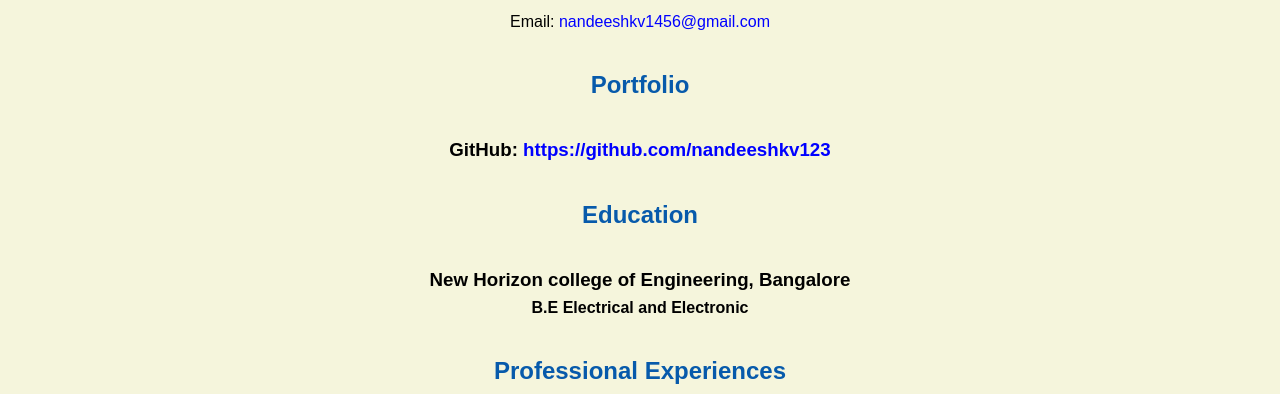
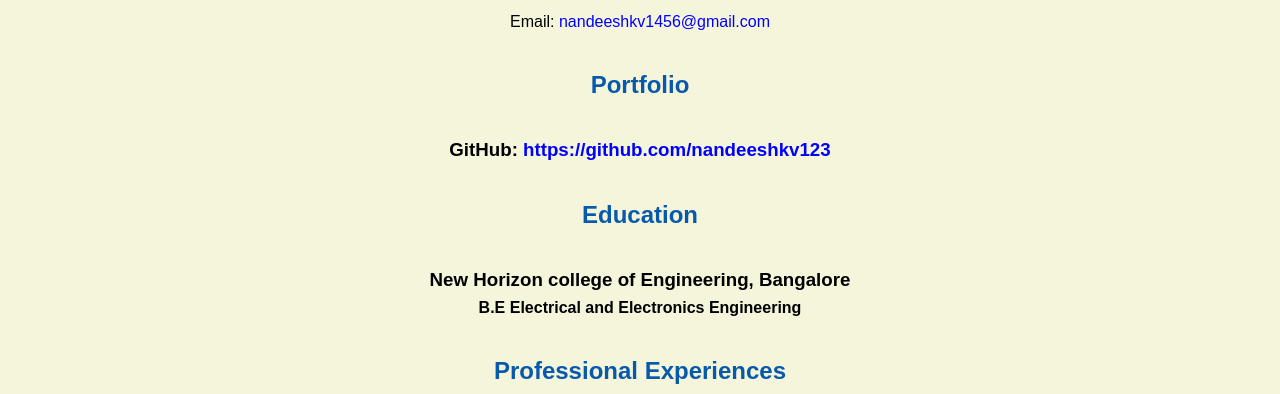
Before and after one commit to nandeeshkv123/nandeeshkv123.github.io, a plain HTML site: page resume.html in a window 1280 px wide. Shown: the part 406-800 px from the top of the page. Drawn offline with Linux system fonts and the light colour scheme.

Commit message:
Update resume.html

```diff
--- a/resume.html
+++ b/resume.html
@@ -31,7 +31,7 @@
     <h2>Education</h2>
 
     <h3>New  Horizon college of Engineering, Bangalore</h3>
-    <h4>B.E Electrical and Electronic</h4>
+    <h4>B.E Electrical and Electronics Engineering</h4>
 
     <h2>Professional Experiences</h2>
 
```
